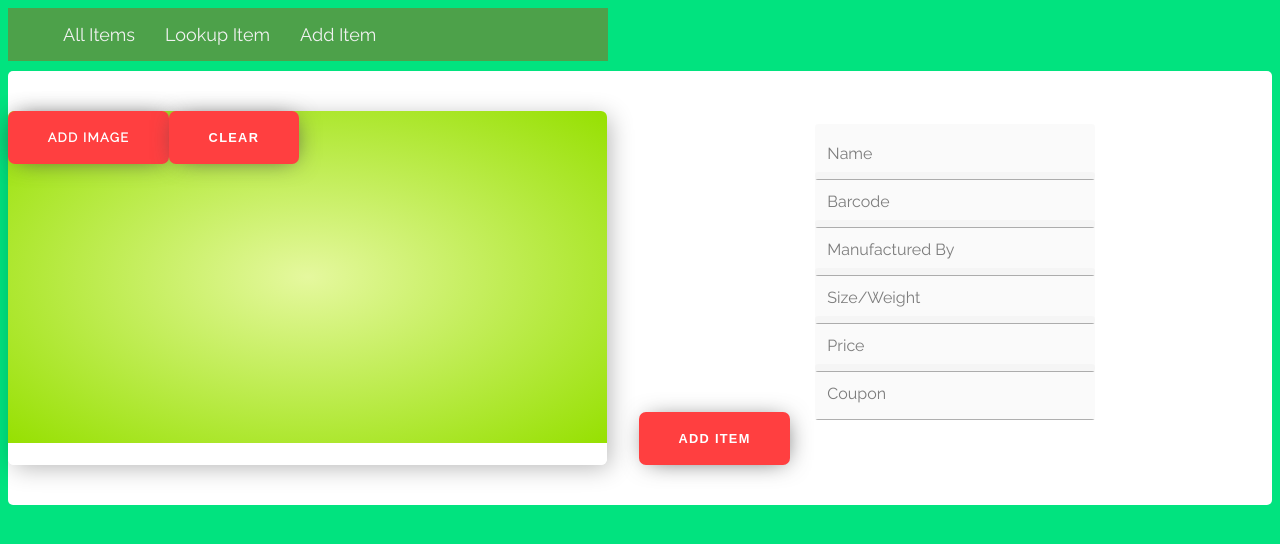
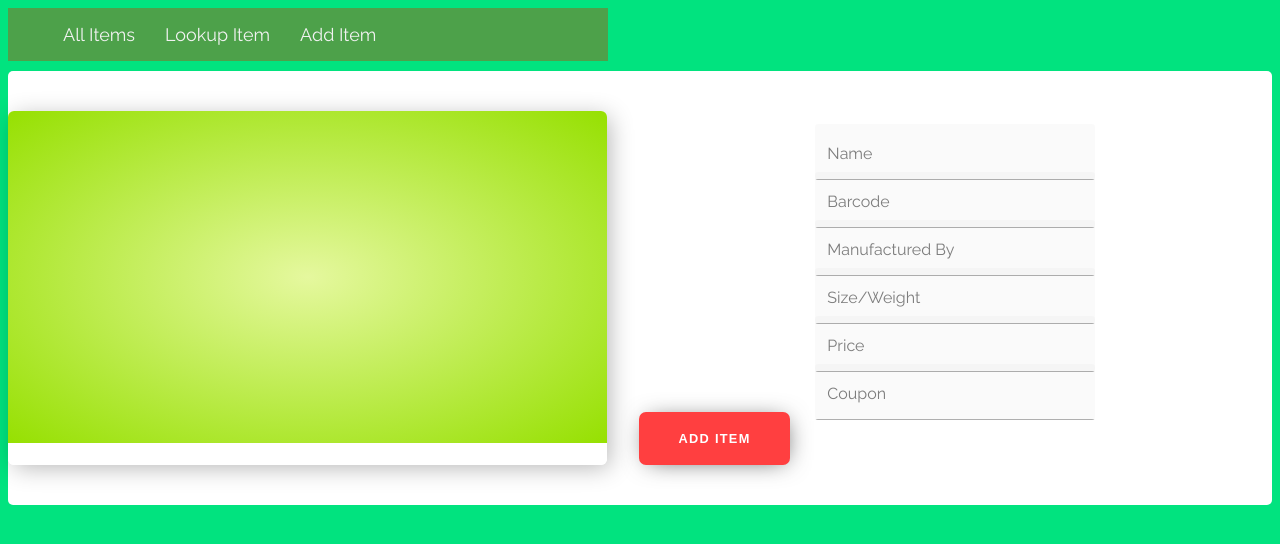
Before and after one commit to msmcsd/price-is-right, a React (Create React App) app: page /additem in a window 1280 px wide. Shown: the top 544 px of the page. Built offline with nearby package versions, Linux system fonts and the light colour scheme.

Commit message:
Frontend: Remove Add and Clear image buttons

```diff
--- a/src/components/AddItem.tsx
+++ b/src/components/AddItem.tsx
@@ -40,30 +40,20 @@ const AddItem = () => {
     console.log("Add item result", result)
   }
 
-  const handleImageUpload = async (event: React.ChangeEvent<HTMLInputElement>) => {
-    // const selectedImage = event.target.files?.[0];
-    // if (!selectedImage) return;
-
-    // const reader = new FileReader();
-    // reader.onloadend = (e) => {
-    //   if (reader.readyState === 2) {
-    //     setItemImage(e.target?.result as string);
-    //   }
-    // };
-    // await reader.readAsDataURL(selectedImage);
-    console.log(event.target.files?.length)
-    if (event.target.files && event.target.files[0]) {
-      console.log(event.target.files[0])
-      await setItemImage(URL.createObjectURL(event.target.files[0]));
-    }
-  };
+  // const handleImageUpload = async (event: React.ChangeEvent<HTMLInputElement>) => {
+  //   console.log(event.target.files?.length)
+  //   if (event.target.files && event.target.files[0]) {
+  //     console.log(event.target.files[0])
+  //     await setItemImage(URL.createObjectURL(event.target.files[0]));
+  //   }
+  // };
 
   return (
     <section className="product">
       <div className="product__photo">
         <div className="photo-container">
           <div className="photo-main">
-            <div>
+            {/* <div>
               <label className="buy--btn" htmlFor="browse-image">Add Image</label>
               <input id="browse-image"
                      type="file"
@@ -71,7 +61,7 @@ const AddItem = () => {
                      onChange={handleImageUpload}
                      onClick={e=>e.currentTarget.value=''}/>
               <input type="button" className="buy--btn" value="CLEAR" onClick={() => setItemImage(null)} />
-            </div>
+            </div> */}
             {itemImage && (
               <div>
                 <img src={itemImage} alt="Uploaded" style={{ maxWidth: '100%' }} />
```
